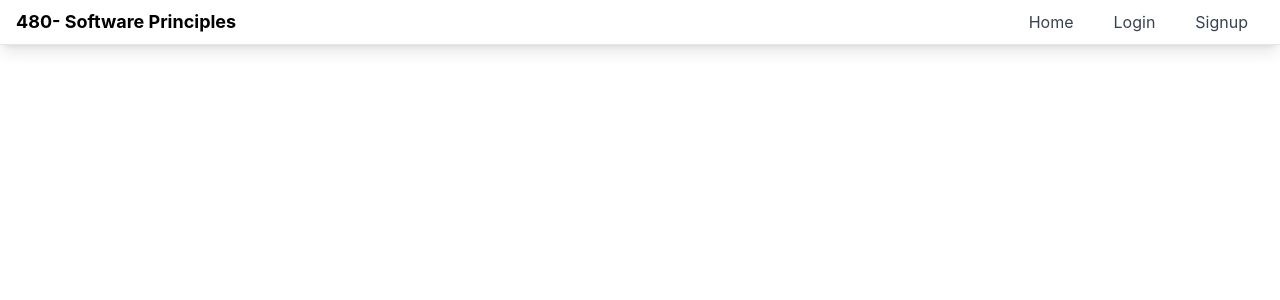
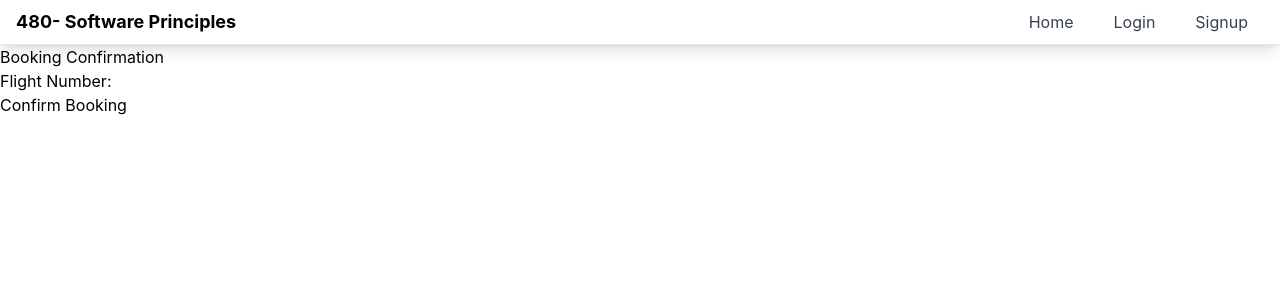
Before and after one commit to syrilj/ENSF480_FINAL_PROJECT, a React (Create React App) app in the folder flight_frontend/React-Routing/: page /bookflight in a window 1280 px wide. Shown: the top 300 px of the page. Built offline with nearby package versions, Linux system fonts and the light colour scheme.

Commit message:
fixed bug

```diff
--- a/flight_frontend/React-Routing/src/App.js
+++ b/flight_frontend/React-Routing/src/App.js
@@ -18,6 +18,7 @@ import DeleteFlight from "./component/DeleteFlight";
 import CancelFlight from "./component/cancelFlight";
 import UserBookings from "./component/UserBookings";
 import Manifest from "./component/manifest";
+import BookFlight from "./component/BookFlight";
 // Import AdminDashboard component
 // import AdminDashboard from "./component/AdminDashboard";
 
@@ -51,6 +52,7 @@ function App() {
                 <Route path="/SearchFlight" element={<SearchFlight />} />
                 <Route path="/searchResults" component={SearchResults} />
                 <Route path="/cancelflight" element={<CancelFlight />} />
+                <Route path ="/bookflight" element={<BookFlight />} />
 
 
                 <Route path="/logout" element={<Logout setIsAuthenticated={setIsAuthenticated} />} />
--- /dev/null
+++ b/flight_frontend/React-Routing/src/component/BookFlight.js
@@ -0,0 +1,73 @@
+import React, { useEffect, useState } from 'react';
+import axios from 'axios';
+
+const BookingConfirmationPage = () => {
+    const [flightNumber, setFlightNumber] = useState('');
+    const [userData, setUserData] = useState(null);
+    const [bookingDetails, setBookingDetails] = useState(null);
+
+    useEffect(() => {
+        const storedUserData = localStorage.getItem('userData');
+        const selectedFlightData = localStorage.getItem('selectedFlight');
+
+        if (storedUserData && selectedFlightData) {
+            setUserData(JSON.parse(storedUserData));
+            const flightData = JSON.parse(selectedFlightData);
+            setFlightNumber(flightData.flightno);
+        }
+    }, []);
+
+    const handleSeatSelection = async (e) => {
+        e.preventDefault();
+        try {
+            const userData = JSON.parse(localStorage.getItem('userData'));
+            const flightData = JSON.parse(localStorage.getItem('selectedFlight'));
+
+            if (!userData) {
+                console.error('User data not available.');
+                return;
+            }
+
+            console.log('Username:', userData.u_name);
+            console.log('selectedflight',flightData)
+
+            const response = await axios.post('http://localhost:8081/api/user/user_book_flight', {
+                pnr: flightNumber, // Assuming "pnr" is the correct field name expected by the server
+                username: userData.u_name,
+            });
+
+            console.log(response.data);
+
+            // Set the booking details in the state for display
+            setBookingDetails(response.data);
+
+            // Reset selected seat after successful selection (if needed)
+        } catch (error) {
+            console.error('Error selecting seat:', error);
+        }
+    };
+
+    return (
+        <div>
+            <h1>Booking Confirmation</h1>
+            <p>Flight Number: {flightNumber}</p>
+
+            {userData && <p>User Name: {userData.u_name}</p>}
+
+            <button onClick={handleSeatSelection}>Confirm Booking</button>
+
+            {bookingDetails && (
+                <div>
+                    <h2>Booking Details</h2>
+                    <p>Passenger Name: {bookingDetails.PassengerName}</p>
+                    <p>Flight No: {bookingDetails.FlightNo}</p>
+                    <p>From: {bookingDetails.From}</p>
+                    <p>To: {bookingDetails.To}</p>
+                    {/* Add other booking details as needed */}
+                </div>
+            )}
+        </div>
+    );
+};
+
+export default BookingConfirmationPage;
--- a/flight_frontend/React-Routing/src/component/Navbar.js
+++ b/flight_frontend/React-Routing/src/component/Navbar.js
@@ -45,6 +45,9 @@ function Navbar() {
                         </li>
                         <li>
                             <NavLink to="/SearchFlight" className="px-4 py-2 text-gray-700 hover:bg-gray-100">Search Flight</NavLink>
+                        </li>
+                        <li>
+                            <NavLink to="/bookflight" className="px-4 py-2 text-gray-700 hover:bg-gray-100">Book Flight</NavLink>
                         </li>
                         <li>
                             <NavLink to="/logout" className="px-4 py-2 text-gray-700 hover:bg-gray-100">Logout</NavLink>
```
Also changed, not shown: flight_frontend/React-Routing/src/component/SearchFlight.js (line endings or trailing spaces), 5 other files (tests, documents, lock files or other folders).
